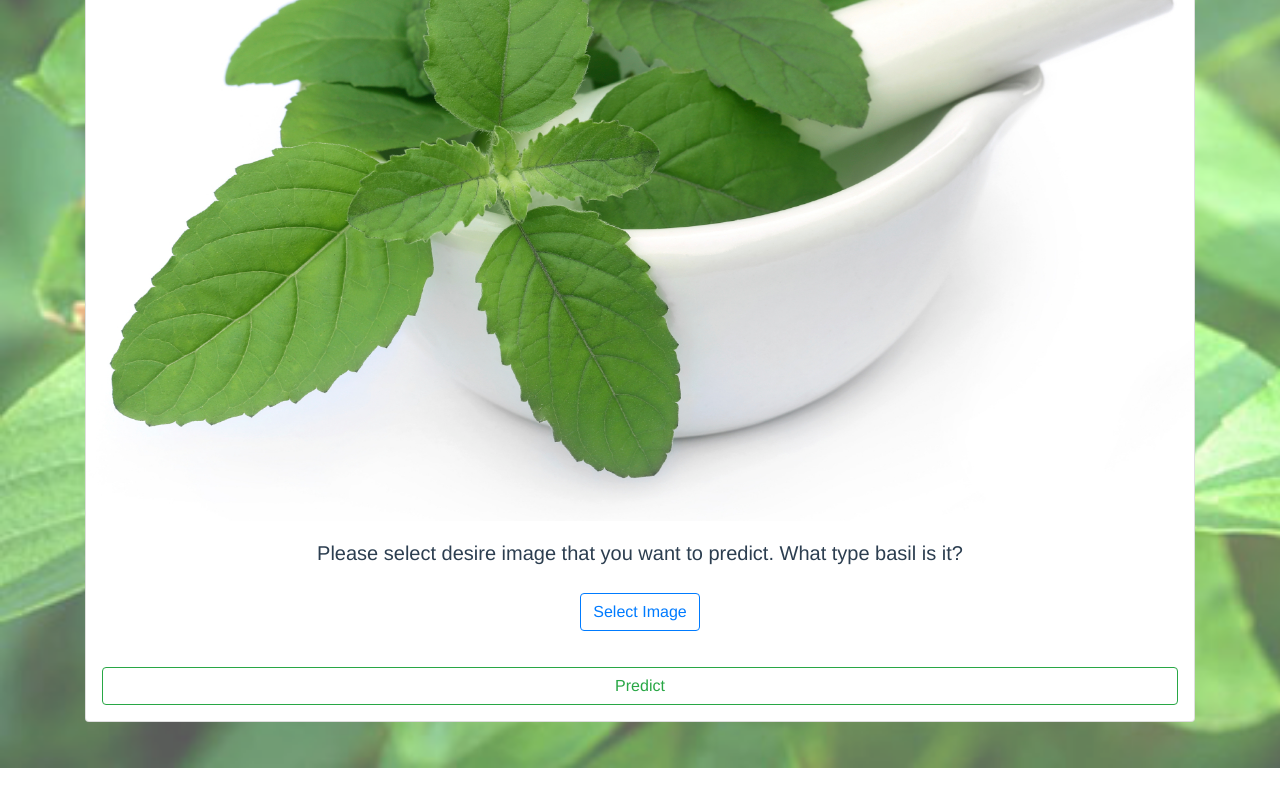
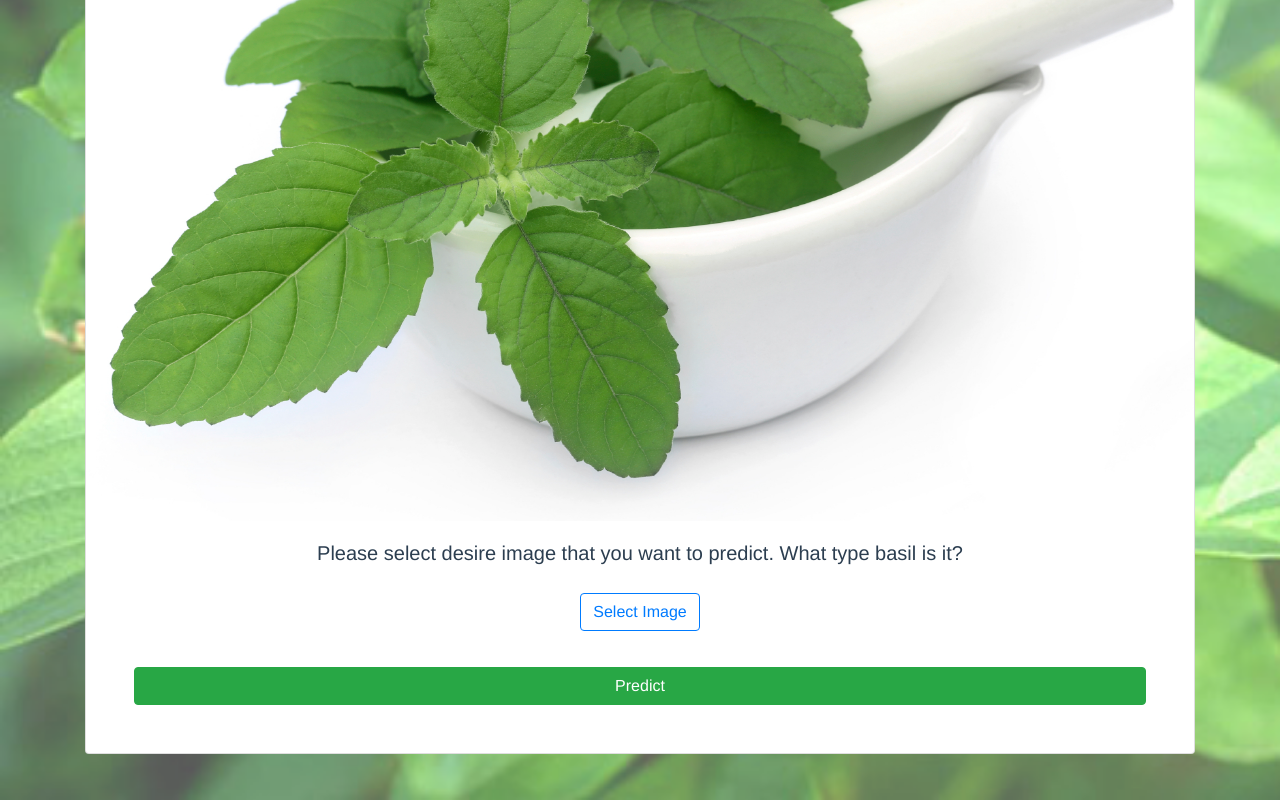
Before and after one commit to ZnattapolZ/Thai-Basil-Classifier-Frontend, a Vue app: page / in a window 1280 px wide. Shown: the part 374-1174 px from the top of the page. Before the commit the page ends 1142 px from the top, so only its background shows below. Built offline with nearby package versions, Linux system fonts and the light colour scheme.

Commit message:
Change style of predict button

```diff
--- a/src/components/HelloWorld.vue
+++ b/src/components/HelloWorld.vue
@@ -26,15 +26,17 @@
           Select Image
         </button>
       </div>
+
       <button
         id="myBtn"
         type="button"
-        class="btn btn-outline-success m-3"
+        class="btn btn-success mt-3 mb-5 mx-5"
         v-if="imageData.length > 0"
         @click="predict()"
       >
         Predict
       </button>
+
     </div>
     <input
       type="file"
```
